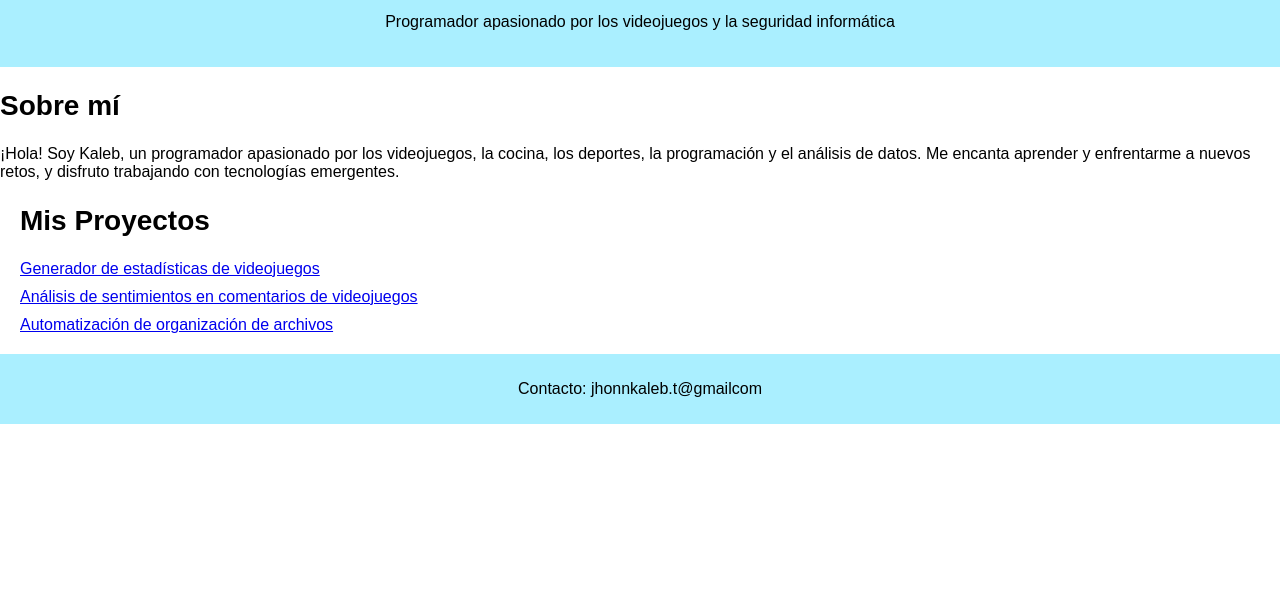
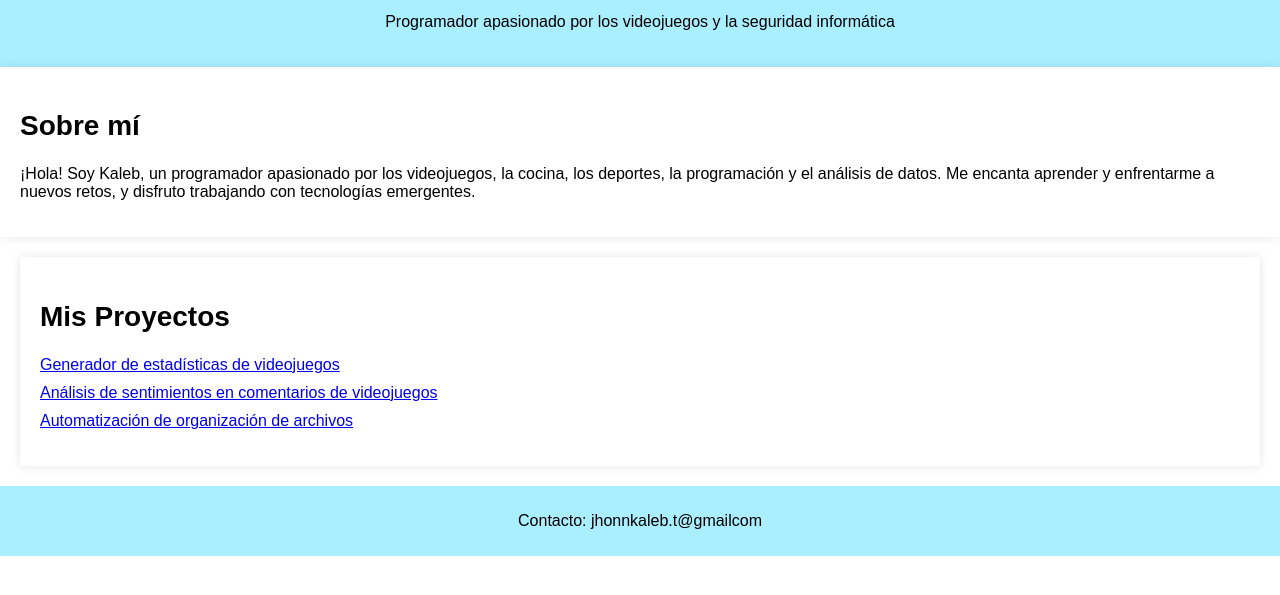
Before and after one commit to Kaleb-0624/Kaleb_Portfolio, a plain HTML site: page index.html in a window 1280 px wide. Shown: the part 65-660 px from the top of the page. Drawn offline with Linux system fonts and the light colour scheme.

Commit message:
Update style.css

```diff
--- a/style.css
+++ b/style.css
@@ -40,3 +40,44 @@ footer {
     background-color: #aaefff;
     color: black;
 }
+
+
+
+
+
+/* Contenedor de las secciones */
+#contenido {
+    display: flex; /* Usamos flexbox para alinear las secciones lado a lado */
+    justify-content: space-between; /* Espacio entre las secciones */
+    align-items: flex-start; /* Alineamos el contenido al inicio (arriba) */
+    gap: 20px; /* Espacio entre las secciones */
+    margin: 20px;
+}
+
+/* Estilos para la sección "Sobre mí" */
+#sobre-mi {
+    flex: 1; /* Hace que ocupe el mismo espacio que la sección de proyectos */
+    background-color: #fff;
+    padding: 20px;
+    box-shadow: 0 0 10px rgba(0, 0, 0, 0.1);
+    height: auto;
+}
+
+/* Estilos para la sección "Proyectos" */
+#proyectos {
+    flex: 1; /* Hace que ocupe el mismo espacio que la sección sobre mí */
+    background-color: #fff;
+    padding: 20px;
+    box-shadow: 0 0 10px rgba(0, 0, 0, 0.1);
+    height: auto;
+}
+
+/* Mejoras de estilo para las listas de proyectos */
+ul {
+    list-style-type: none;
+    padding: 0;
+}
+
+ul li {
+    margin: 10px 0;
+}
```
